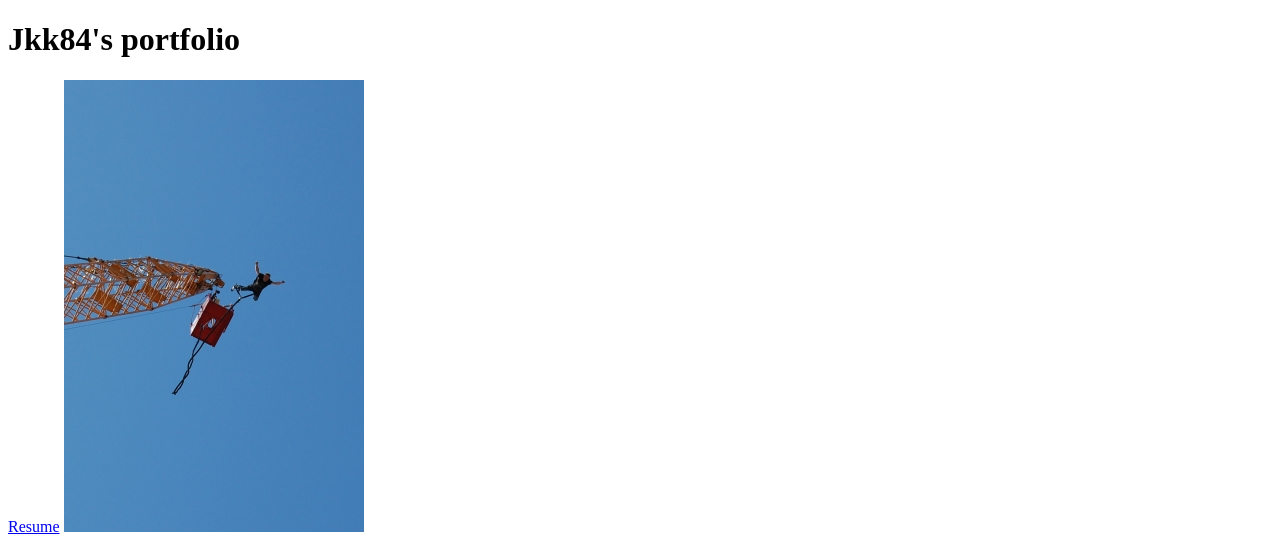
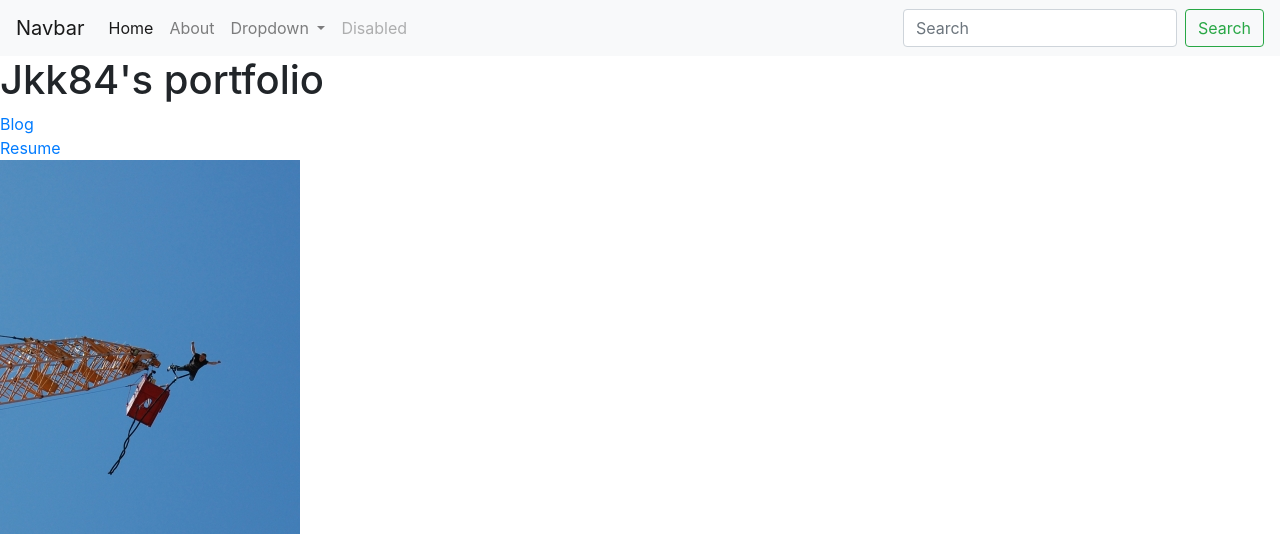
Before and after one commit to jkk84/django_personal_portfolio, a Django app: page / in a window 1280 px wide. Shown: the top 534 px of the page. Run offline with Django 3.2, Linux system fonts and the light colour scheme; data comes from the database, SQL or seed files in the repository; both versions use the stored data as it was after the commit; some libraries are stand-ins or nearby versions.

Commit message:
add bootstrap base

```diff
--- a/blog/models.py
+++ b/blog/models.py
@@ -4,3 +4,6 @@ class Blog(models.Model):
 	title = models.CharField(max_length=200)
 	description = models.TextField()
 	date = models.DateField()
+
+	def __str__(self):
+		return self.title
--- a/blog/views.py
+++ b/blog/views.py
@@ -2,7 +2,7 @@ from django.shortcuts import render, get_object_or_404
 from .models import Blog
 
 def all_blogs(request):
-	blogs = Blog.objects.order_by('-date')[:5]
+	blogs = Blog.objects.order_by('-date')
 	return render(request, 'blog/all_blogs.html', {'blogs':blogs})
 
 def detail(request, blog_id):
--- a/portfolio/models.py
+++ b/portfolio/models.py
@@ -5,3 +5,6 @@ class Project(models.Model):
 	description = models.CharField(max_length=250)
 	image = models.ImageField(upload_to='portfolio/images/')
 	url = models.URLField(blank=True)
+
+	def __str__(self):
+		return self.title
--- /dev/null
+++ b/portfolio/templates/portfolio/base.html
@@ -0,0 +1,65 @@
+<!DOCTYPE html>
+<html lang="en">
+<head>
+    <!-- Required meta tags -->
+    <meta charset="utf-8">
+    <meta name="viewport" content="width=device-width, initial-scale=1, shrink-to-fit=no">
+
+    <!-- Bootstrap CSS -->
+    <link rel="stylesheet" href="https://stackpath.bootstrapcdn.com/bootstrap/4.5.0/css/bootstrap.min.css"
+          integrity="sha384-9aIt2nRpC12Uk9gS9baDl411NQApFmC26EwAOH8WgZl5MYYxFfc+NcPb1dKGj7Sk" crossorigin="anonymous">
+
+    <title>Hello, world!</title>
+</head>
+<body>
+<nav class="navbar navbar-expand-lg navbar-light bg-light">
+  <a class="navbar-brand" href="#">Navbar</a>
+  <button class="navbar-toggler" type="button" data-toggle="collapse" data-target="#navbarSupportedContent" aria-controls="navbarSupportedContent" aria-expanded="false" aria-label="Toggle navigation">
+    <span class="navbar-toggler-icon"></span>
+  </button>
+
+  <div class="collapse navbar-collapse" id="navbarSupportedContent">
+    <ul class="navbar-nav mr-auto">
+      <li class="nav-item active">
+        <a class="nav-link" href="#">Home <span class="sr-only">(current)</span></a>
+      </li>
+      <li class="nav-item">
+        <a class="nav-link" href="#">About</a>
+      </li>
+      <li class="nav-item dropdown">
+        <a class="nav-link dropdown-toggle" href="#" id="navbarDropdown" role="button" data-toggle="dropdown" aria-haspopup="true" aria-expanded="false">
+          Dropdown
+        </a>
+        <div class="dropdown-menu" aria-labelledby="navbarDropdown">
+          <a class="dropdown-item" href="#">Action</a>
+          <a class="dropdown-item" href="#">Another action</a>
+          <div class="dropdown-divider"></div>
+          <a class="dropdown-item" href="#">Something else here</a>
+        </div>
+      </li>
+      <li class="nav-item">
+        <a class="nav-link disabled" href="#" tabindex="-1" aria-disabled="true">Disabled</a>
+      </li>
+    </ul>
+    <form class="form-inline my-2 my-lg-0">
+      <input class="form-control mr-sm-2" type="search" placeholder="Search" aria-label="Search">
+      <button class="btn btn-outline-success my-2 my-sm-0" type="submit">Search</button>
+    </form>
+  </div>
+</nav>
+
+{% block content %}{% endblock %}
+
+<!-- Optional JavaScript -->
+<!-- jQuery first, then Popper.js, then Bootstrap JS -->
+<script src="https://code.jquery.com/jquery-3.5.1.slim.min.js"
+        integrity="sha384-DfXdz2htPH0lsSSs5nCTpuj/zy4C+OGpamoFVy38MVBnE+IbbVYUew+OrCXaRkfj"
+        crossorigin="anonymous"></script>
+<script src="https://cdn.jsdelivr.net/npm/popper.js@1.16.0/dist/umd/popper.min.js"
+        integrity="sha384-Q6E9RHvbIyZFJoft+2mJbHaEWldlvI9IOYy5n3zV9zzTtmI3UksdQRVvoxMfooAo"
+        crossorigin="anonymous"></script>
+<script src="https://stackpath.bootstrapcdn.com/bootstrap/4.5.0/js/bootstrap.min.js"
+        integrity="sha384-OgVRvuATP1z7JjHLkuOU7Xw704+h835Lr+6QL9UvYjZE3Ipu6Tp75j7Bh/kR0JKI"
+        crossorigin="anonymous"></script>
+</body>
+</html>
--- a/portfolio/templates/portfolio/home.html
+++ b/portfolio/templates/portfolio/home.html
@@ -1,16 +1,16 @@
-<!DOCTYPE html>
-<html lang="en">
-<head>
-    <meta charset="UTF-8">
-    <title>Jkk84's portfolio</title>
-</head>
-<body>
+{% extends 'portfolio/base.html' %}
+
+{% block content %}
 
 <h1>Jkk84's portfolio</h1>
 
 {% load static %}
 
+<a href="{% url 'blog:all_blogs' %}">Blog</a>
+<br>
+
 <a href="{% static 'portfolio/cv.pdf' %}">Resume</a>
+<br>
 
 <img src="{% static 'portfolio/me.jpg' %}">
 
@@ -25,5 +25,4 @@
 
 {% endfor %}
 
-</body>
-</html>
+{% endblock %}
```
Also changed, not shown: blog/templates/blog/all_blogs.html (+8 -11 lines), blog/templates/blog/detail.html (+9 -10 lines), db.sqlite3.
